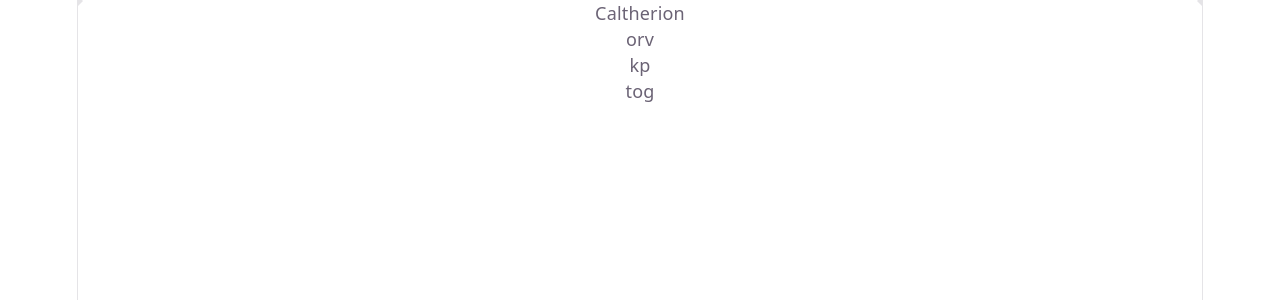
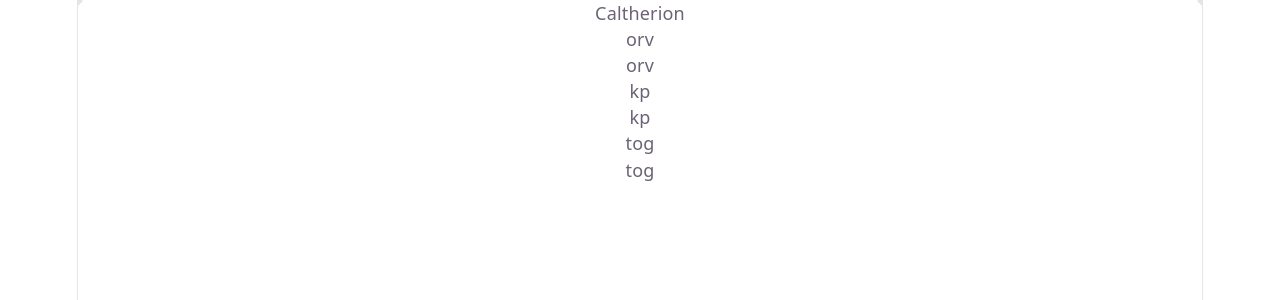
Before and after one commit to calistasalsabila/Website, a React (Vite) app in the folder 01_front_end/08_react/01_react_fundamental/code/01_fundamental/: page / in a window 1280 px wide. Shown: the top 300 px of the page. Built offline with nearby package versions, Linux system fonts and the light colour scheme.

Commit message:
kalo multiple, bungkus lagi pake return lalu kasi fragment

```diff
--- a/01_front_end/08_react/01_react_fundamental/code/01_fundamental/src/componennts/Article.jsx
+++ b/01_front_end/08_react/01_react_fundamental/code/01_fundamental/src/componennts/Article.jsx
@@ -7,8 +7,14 @@ function Article(){
     return(
         <>
             <div>{name}</div>
-            <div>{title.map((title =>
-                <div>{title}</div>
+            <div>{title.map((title => {
+                return (
+                    <>
+                    <div>{title}</div>
+                    <div>{title}</div>
+                    </>
+                )
+            }
             ))}</div>
         </>
     )
```
